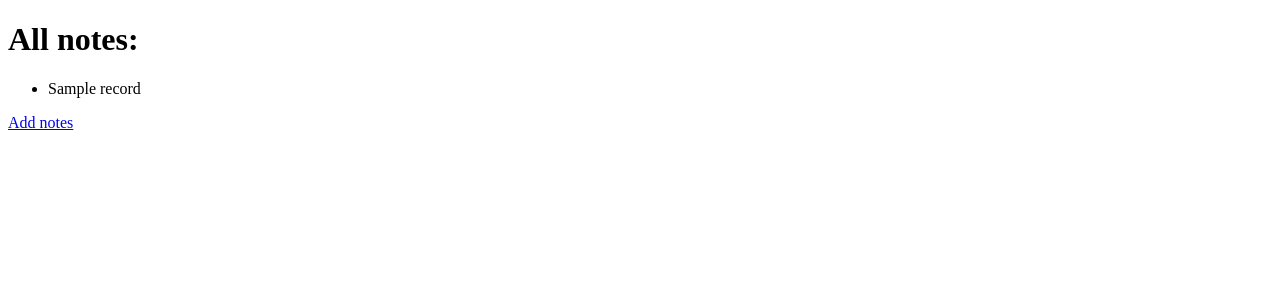
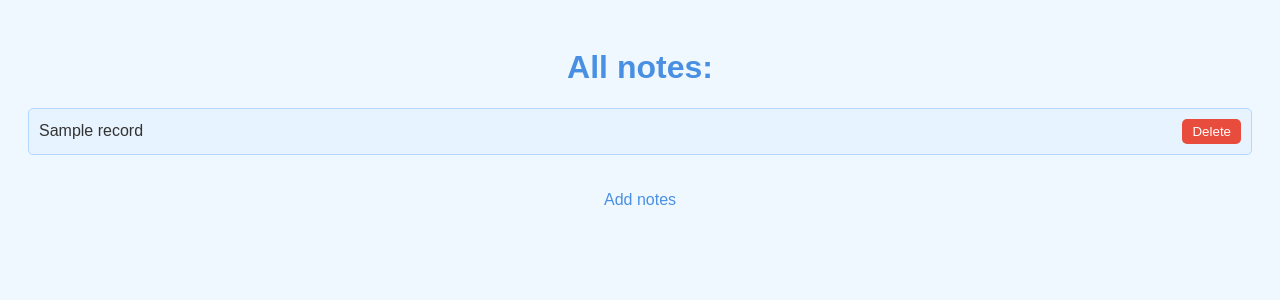
Before and after one commit to arch-hcra/1_Notes, a Flask app: template templates/records.html in a window 1280 px wide. Shown: the top 300 px of the page. Run offline with Flask 3, Linux system fonts and the light colour scheme; the template is opened without the code that fills it: most values are stand-ins (such as "Sample title", 1, 10 or a date in 2020).

Commit message:
New_Fn_Del

```diff
--- a/app.py
+++ b/app.py
@@ -13,6 +13,13 @@ def read_records():
         return [record.strip() for record in records]
     except FileNotFoundError:
         return []
+
+def delete_record(text):
+    records = read_records()
+    records = [record for record in records if record != text]
+    with open('records.txt', 'w') as file:
+        for record in records:
+            file.write(record + '\n')
 
 @app.route('/')
 def index():
@@ -30,5 +37,12 @@ def view_records():
     records = read_records()
     return render_template('records.html', records=records)
 
+@app.route('/delete', methods=['POST'])
+def delete_record_route():
+    text = request.form.get('text')
+    if text:
+        delete_record(text)
+    return redirect(url_for('view_records'))
+
 if __name__ == '__main__':
     app.run(host='0.0.0.0', port=5000, debug=True)
--- a/records.txt
+++ /dev/null
@@ -1,3 +0,0 @@
-1323
-1111
-ffvfvfv
--- a/templates/records.html
+++ b/templates/records.html
@@ -4,12 +4,64 @@
     <meta charset="UTF-8">
     <meta name="viewport" content="width=device-width, initial-scale=1.0">
     <title>All notes</title>
+    <style>
+        body {
+            font-family: Arial, sans-serif;
+            background-color: #f0f8ff;
+            color: #333;
+            text-align: center;
+            padding: 20px;
+        }
+        h1 {
+            color: #4a90e2;
+        }
+        ul {
+            list-style-type: none;
+            padding: 0;
+        }
+        li {
+            background-color: #e7f3fe;
+            border: 1px solid #b3d7ff;
+            border-radius: 5px;
+            padding: 10px;
+            margin: 5px 0;
+            display: flex;
+            justify-content: space-between;
+            align-items: center;
+        }
+        button {
+            padding: 5px 10px;
+            background-color: #e74c3c;
+            color: white;
+            border: none;
+            border-radius: 5px;
+            cursor: pointer;
+        }
+        button:hover {
+            background-color: #c0392b;
+        }
+        a {
+            display: inline-block;
+            margin-top: 20px;
+            color: #4a90e2;
+            text-decoration: none;
+        }
+        a:hover {
+            text-decoration: underline;
+        }
+    </style>
 </head>
 <body>
     <h1>All notes:</h1>
     <ul>
         {% for record in records %}
-            <li>{{ record }}</li>
+            <li>
+                {{ record }}
+                <form action="{{ url_for('delete_record_route') }}" method="post" style="display:inline;">
+                    <input type="hidden" name="text" value="{{ record }}">
+                    <button type="submit">Delete</button>
+                </form>
+            </li>
         {% endfor %}
     </ul>
     <a href="/">Add notes</a>
```
Also changed, not shown: templates/index.html (+40 -1 lines).
